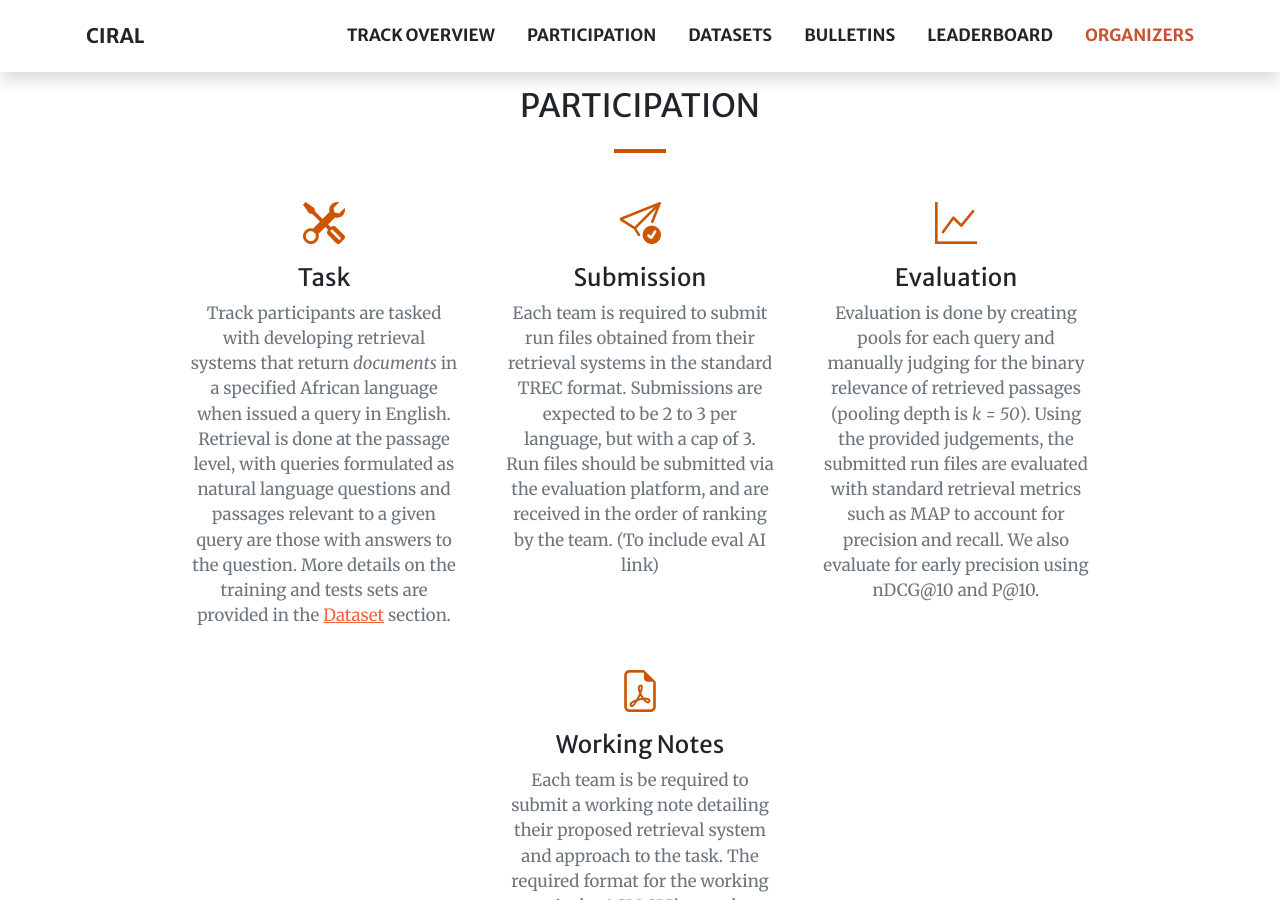
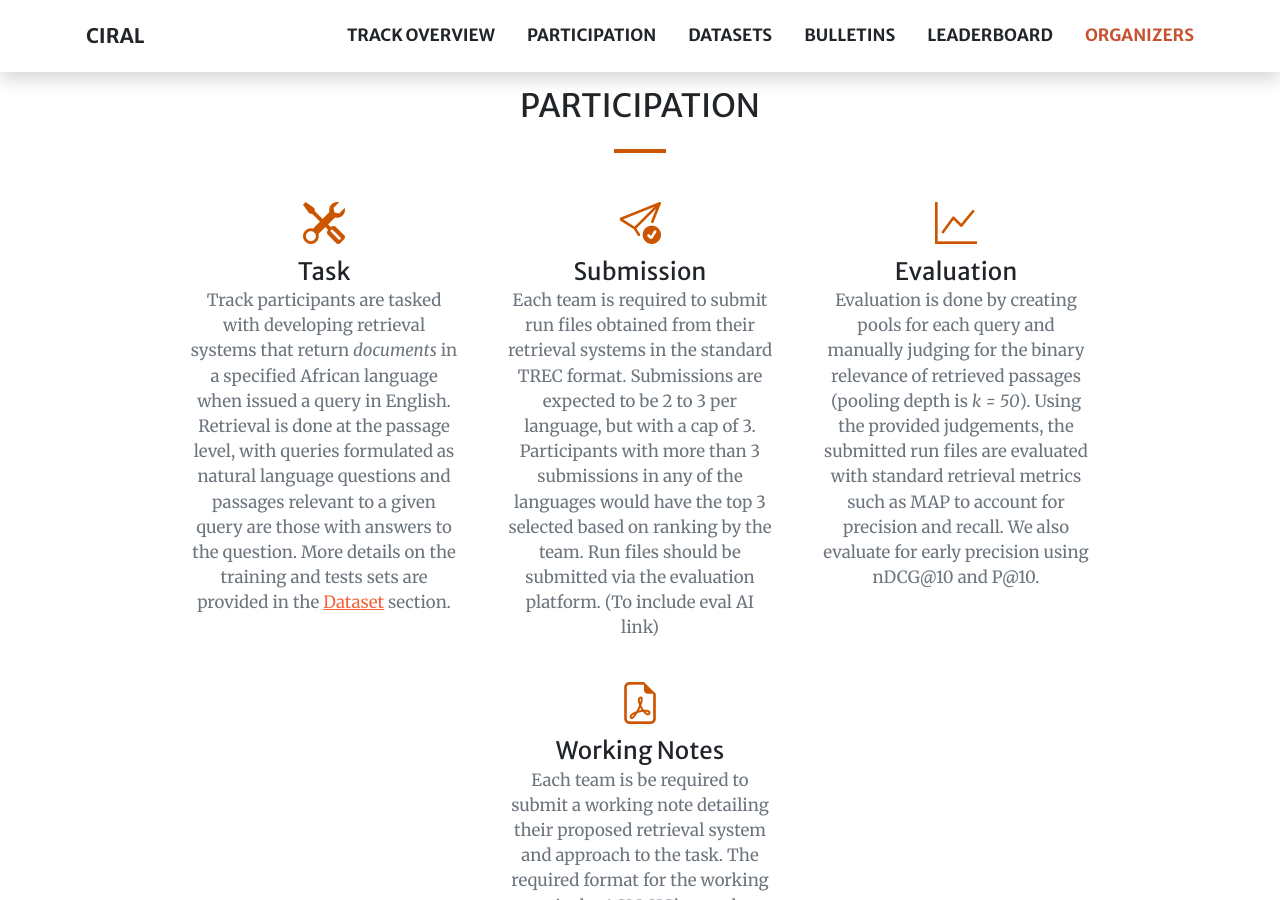
Before and after one commit to ciralproject/ciralproject.github.io, a Jekyll site: the page built from index.md, in a window 1280 px wide and 900 px high, scrolled down 1446 px. Built offline with Jekyll 4.4.1, drawn with Linux system fonts in a browser that asks for light colours; comment, search, counter and statistics services are not loaded.

Commit message:
Additions

```diff
--- a/_includes/organizers.html
+++ b/_includes/organizers.html
@@ -6,7 +6,7 @@
       {% for member in section.members %}
       <div class="col-lg-3 col-md-6 text-center">
         <div class="member-box">
-          <img class="text-primary" src="{{ member.image }}" alt="{{ member.name }}">
+          <img class="text-primary mb-3" src="{{ member.image }}" alt="{{ member.name }}">
           <div class="h5 mb-2">{{ member.name }}</div>
           <p class="text-dark-50 mb-0">{{ member.text }}</p>
         </div>
--- a/index.md
+++ b/index.md
@@ -8,7 +8,7 @@ header:
     <h2> @FIRE 2023 </h2>
   action: # action button is optional
     label: Call for Submissions
-    url: ""
+    url: "https://forms.gle/Rzw1yWoDHqGBXv8N7"
 
 
 sections:
@@ -37,7 +37,7 @@ sections:
         text: Track participants are tasked with developing retrieval systems that return <em>documents</em> in a specified African language when issued a query in English. Retrieval is done at the passage level, with queries formulated as natural language questions and passages relevant to a given query are those with answers to the question. More details on the training and tests sets are provided in the <a href="#datasets">Dataset</a> section.
         icon: bi-tools
       - title: Submission
-        text: Each team is required to submit run files obtained from their retrieval systems in the standard TREC format. Submissions are expected to be 2 to 3 per language, but with a cap of 3. Run files should be submitted via the evaluation platform, and are received in the order of ranking by the team. (To include eval AI link)
+        text: Each team is required to submit run files obtained from their retrieval systems in the standard TREC format. Submissions are expected to be 2 to 3 per language, but with a cap of 3. Participants with more than 3 submissions in any of the languages would have the top 3 selected based on ranking by the team. Run files should be submitted via the evaluation platform. (To include eval AI link)
         icon: bi-send-check
         #url: '#'
       - title: Evaluation
```
Also changed, not shown: other parts of index.md (+1 -1 lines), assets/css/styles.css, assets/img/members/Mofe.png (added), 3 other files.
